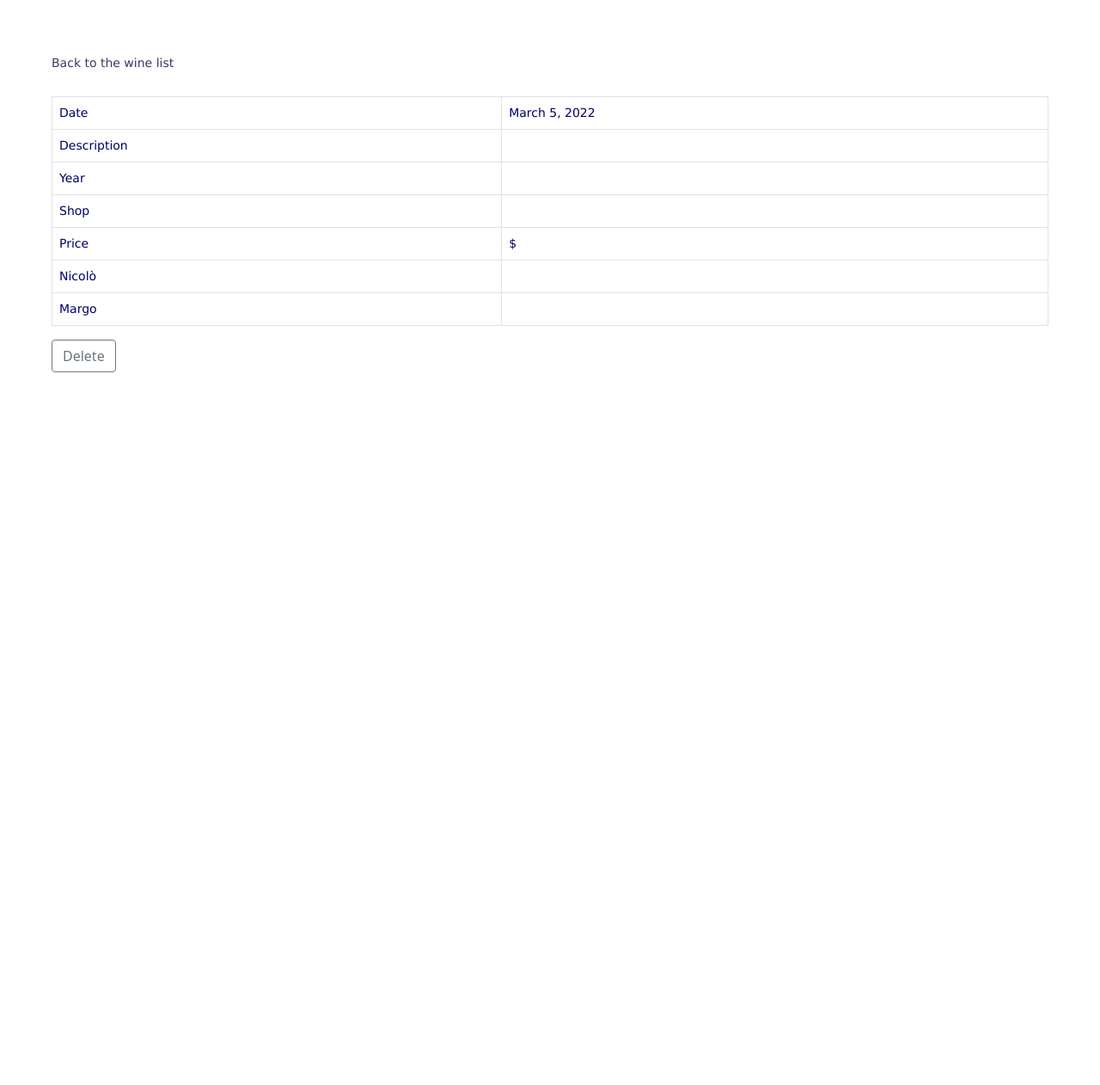
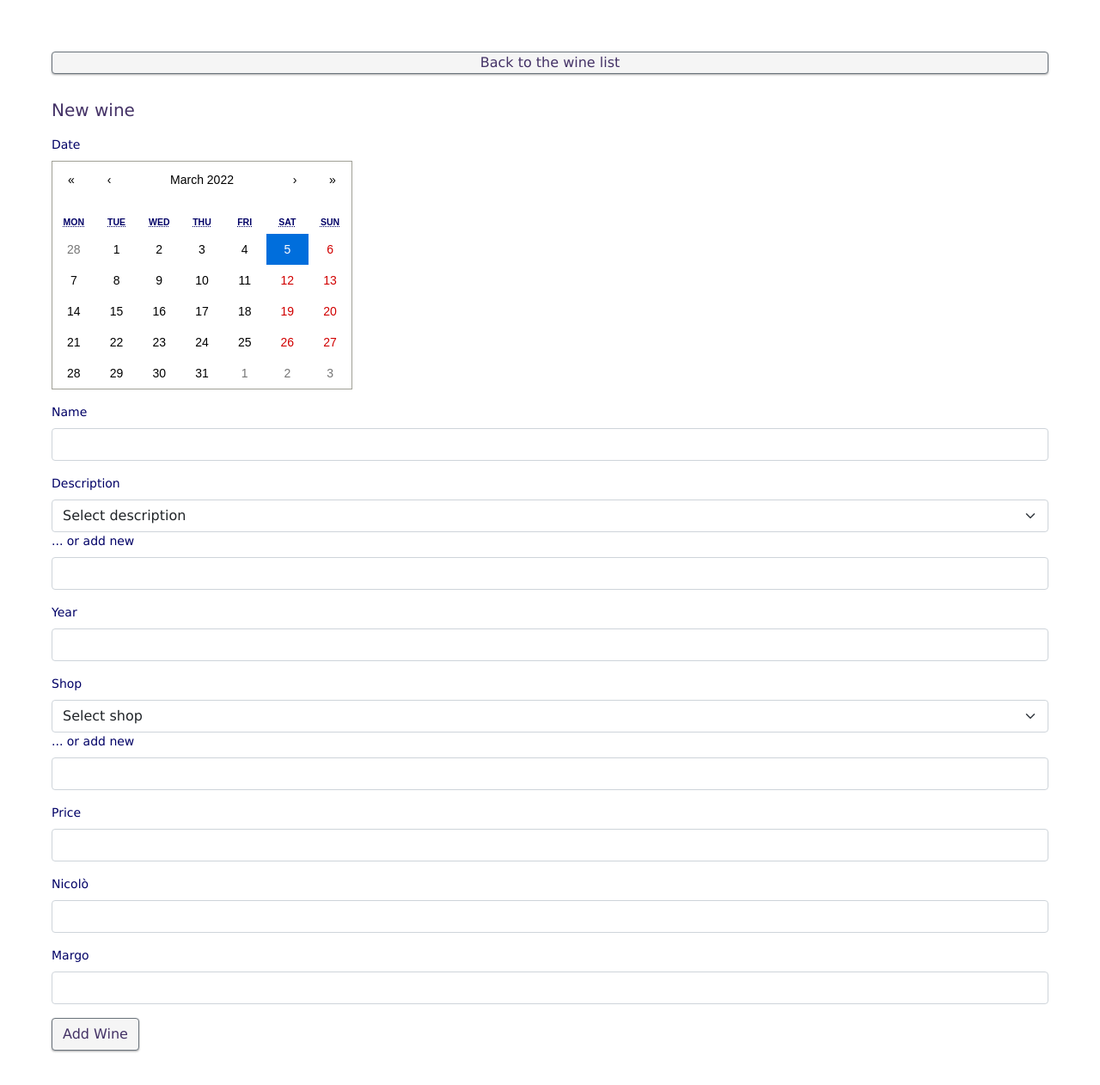
Before and after one commit to MargaritaKhodzka/wine-fe, a React (Create React App) app: page /new in a window 1280 px wide. Shown: the top 1262 px of the page at 86% size. Before the commit the page ends 800 px from the top, so only its background shows below. Built offline with nearby package versions, Linux system fonts and the light colour scheme; no server answers.

Commit message:
wine input

```diff
--- a/src/actions/wineActions.js
+++ b/src/actions/wineActions.js
@@ -6,6 +6,24 @@ export const fetchWines = () => {
             type: 'FETCH_WINES',
             payload: wines
         }))
+    };
+};
+
+export const addWine = (data, history, path) => {
+    return (dispatch) => {
+        fetch('http://localhost:3000/api/v1/wines', {
+            method: 'POST',
+            headers: {'Content-Type': 'application/json'},
+            body: JSON.stringify(data)
+        })
+        .then(response => response.json())
+        .then(wine => {
+            history.push(path)
+            dispatch({
+                type: 'ADD_WINE',
+                payload: wine
+            })
+        })
     };
 };
 
--- a/src/components/Wine.js
+++ b/src/components/Wine.js
@@ -1,6 +1,6 @@
 import React from 'react';
 import Table from 'react-bootstrap/Table';
-import Button from 'react-bootstrap/Button'
+import { Button } from 'reactstrap';
 import { Link, useParams, useNavigate } from 'react-router-dom';
 import dateFormat from 'dateformat';
 import { connect } from 'react-redux';
@@ -20,7 +20,7 @@ const Wine = props => {
 
     return (
         <div>
-            <Link className = 'backLink' to='/'>Back to the wine list</Link>
+            <Link className = 'largeButton' to='/'>Back to the wine list</Link>
 
             <h3>{wine && wine.name}</h3>
 
@@ -62,7 +62,8 @@ const Wine = props => {
                     </tr>
                 </tbody>
             </Table>
-            <Button variant="outline-secondary" onClick={handleDelete}>Delete</Button>{' '}
+
+            <Button className = 'smallButton' onClick={handleDelete}>Delete</Button>
         </div>
     );
 }
--- /dev/null
+++ b/src/components/WineInput.js
@@ -0,0 +1,124 @@
+import React from 'react';
+import { Link, useNavigate } from 'react-router-dom';
+import { Button, Form, FormGroup, Label, Input } from 'reactstrap';
+import Calendar from 'react-calendar';
+import { connect } from 'react-redux';
+import { addWine } from '../actions/wineActions';
+
+class WineInput extends React.Component {
+    state = {
+        date: new Date(),
+        name: '',
+        description: '',
+        year: '',
+        shop: '',
+        price: '',
+        n_rate: '',
+        m_rate: '',
+      }
+
+    handleChange = event => {
+        this.setState({
+            [event.target.name]: event.target.value
+        })
+    }
+
+    onDateChange = date => this.setState({date})
+
+    handleSubmit = (event) => {
+        event.preventDefault();
+        const path = '/';
+        this.props.addWine(this.state, this.props.history, path);
+        this.setState({
+            name: '',
+            description: '',
+            year: '',
+            shop: '',
+            price: '',
+            n_rate: '',
+            m_rate: ''
+        })
+    }
+
+    render() {
+        return (
+            <div>
+                <Link className = 'largeButton' to='/'>Back to the wine list</Link>
+
+                <h3>New wine</h3>
+
+                <Form className = 'wineData' onSubmit = {this.handleSubmit}>
+                    <FormGroup>
+                        <Label for = 'date'>Date</Label>
+                        <Calendar value = {this.state.date} name = 'date' onChange={this.onDateChange} />
+                    </FormGroup>
+
+                    <FormGroup>
+                        <Label for = 'name'>Name</Label>
+                        <Input type = 'text' value = {this.state.name} name = 'name' onChange={this.handleChange} />
+                    </FormGroup>
+
+                    <FormGroup>
+                        <Label for = 'description'>Description</Label>
+                        <Input type = 'select' value = {this.state.description} name = 'description' onChange={this.handleChange}>
+                            <option>Select description</option>
+                            <option>Brut</option>
+                            <option>Orange - Light Skin Contact</option>
+                            <option>Orange - Skin Contact</option>
+                            <option>Red</option>
+                            <option>Rose</option>
+                            <option>White</option>
+                            <option>White - Dry</option>
+                            <option>White - Light Skin Contact</option>
+                            <option>White - Unfiltered</option>
+                        </Input>
+                        <Label for='description' className = 'afterDropdown'>... or add new</Label>
+                        <Input type = 'text' value = {this.state.description} name = 'description' onChange={this.handleChange} />
+                    </FormGroup>
+
+                    <FormGroup>
+                        <Label for = 'year'>Year</Label>
+                        <Input type = 'text' value = {this.state.year} name = 'year' onChange={this.handleChange} />
+                    </FormGroup>
+
+                    <FormGroup>
+                        <Label for='shop'>Shop</Label>
+                        <Input type = 'select' value = {this.state.shop} name = 'shop' onChange={this.handleChange}>
+                            <option>Select shop</option>
+                            <option>Amsterdam Wine Co</option>
+                            <option>Astor Wine</option>
+                            <option>Beacon Wines & Spirits</option>
+                            <option>Discovery Wine</option>
+                            <option>Enoteca LIC</option>
+                            <option>Grape Collection</option>
+                            <option>Hamilton Discount</option>
+                            <option>Nolita Wine</option>
+                            <option>Restaurant</option>
+                        </Input>
+                        <Label for = 'shop' className = 'afterDropdown'>... or add new</Label>
+                        <Input type = 'text' value = {this.state.shop} name = 'shop' onChange={this.handleChange} />
+                    </FormGroup>
+
+                    <FormGroup>
+                        <Label for = 'price'>Price</Label>
+                        <Input type = 'text' value = {this.state.price} name = 'price' onChange={this.handleChange} />
+                    </FormGroup>
+
+                    <FormGroup>
+                        <Label for = 'n_rate'>Nicolò</Label>
+                        <Input type = 'text' value = {this.state.n_rate} name = 'n_rate' onChange={this.handleChange} />
+                    </FormGroup>
+
+                    <FormGroup>
+                        <Label for = 'm_rate'>Margo</Label>
+                        <Input type = 'text' value = {this.state.m_rate} name = 'm_rate' onChange={this.handleChange} />
+                    </FormGroup>
+
+                    <Button className = 'smallButton'>Add Wine</Button>
+                </Form>
+            </div>
+        )
+    }
+}
+
+export default connect(null, { addWine })(WineInput);
--- a/src/components/Wines.js
+++ b/src/components/Wines.js
@@ -5,6 +5,8 @@ import { Link } from 'react-router-dom';
 const Wines = props => {
     return (
        <div>
+           <Link className = 'largeButton' to='/new'>Add A New Wine</Link>
+
             <Table responsive>
                 <thead>
                     <tr>
--- a/src/containers/WinesContainer.js
+++ b/src/containers/WinesContainer.js
@@ -7,6 +7,7 @@ import { connect } from 'react-redux';
 import { fetchWines } from '../actions/wineActions';
 import Wines from '../components/Wines';
 import Wine from '../components/Wine';
+import WineInput from '../components/WineInput';
 
 class WinesContainer extends React.Component {
     componentDidMount() {
@@ -16,6 +17,7 @@ class WinesContainer extends React.Component {
     render() {
         return (
             <Routes>
+                <Route path='new' element={<WineInput />} />
                 <Route path='/' element={<Wines wines={this.props.wines} />} />
                 <Route path=':id' element={<Wine wines={this.props.wines} />} />
             </Routes>
--- a/src/index.css
+++ b/src/index.css
@@ -24,9 +24,30 @@ h3 {
   padding: 10px 0;
 }
 
-.backLink {
+.largeButton {
+  border: 1px solid #6c757d;
+  border-radius: 0.25rem;
+  background: whitesmoke;
+  box-shadow: 0 1px 3px rgba(0,0,0,0.12), 0 1px 2px rgba(0,0,0,0.24);
+  transition: all 0.3s cubic-bezier(.25,.8,.25,1);
+  text-align: center;
   font-family: Verdana, Geneva, sans-serif;
-  font-size: 14px;
   color: #443266;
+  width:100%;
+  display: flex;
+  justify-content: center;
+  text-decoration: none;
+  margin-bottom: 20px;
+}
+
+.smallButton {
+  background: whitesmoke;
+  box-shadow: 0 1px 3px rgba(0,0,0,0.12), 0 1px 2px rgba(0,0,0,0.24);
+  transition: all 0.3s cubic-bezier(.25,.8,.25,1);
+  text-align: center;
+  font-family: Verdana, Geneva, sans-serif;
+  color: #443266;
+  display: flex;
+  justify-content: center;
   text-decoration: none;
 }
--- a/src/index.js
+++ b/src/index.js
@@ -5,10 +5,11 @@ import { BrowserRouter } from 'react-router-dom';
 import { Provider } from 'react-redux';
 import { createStore, applyMiddleware, compose } from 'redux';
 import thunk from 'redux-thunk';
+import 'bootstrap/dist/css/bootstrap.css';
+import 'react-calendar/dist/Calendar.css';
 import './index.css';
 import App from './App';
 import wineReducer from './reducers/wineReducer';
-import 'bootstrap/dist/css/bootstrap.css';
 
 const composeEnhancers = window.__REDUX_DEVTOOLS_EXTENSION_COMPOSE__ || compose;
 
--- a/src/reducers/wineReducer.js
+++ b/src/reducers/wineReducer.js
@@ -7,6 +7,9 @@ export default function wineReducer(state = {wines: []}, action) {
                 wines: action.payload
             }
 
+        case 'ADD_WINE':
+            return {...state, wine: [...state.wines, action.payload]}
+
         case 'DELETE_WINE':
             const filteredWines = state.wines.filter(wine => wine.id !== action.payload);
             return {...state, wines: filteredWines};
```
Also changed, not shown: package.json (+4 -6 lines), 1 other file (tests, documents, lock files or other folders).
